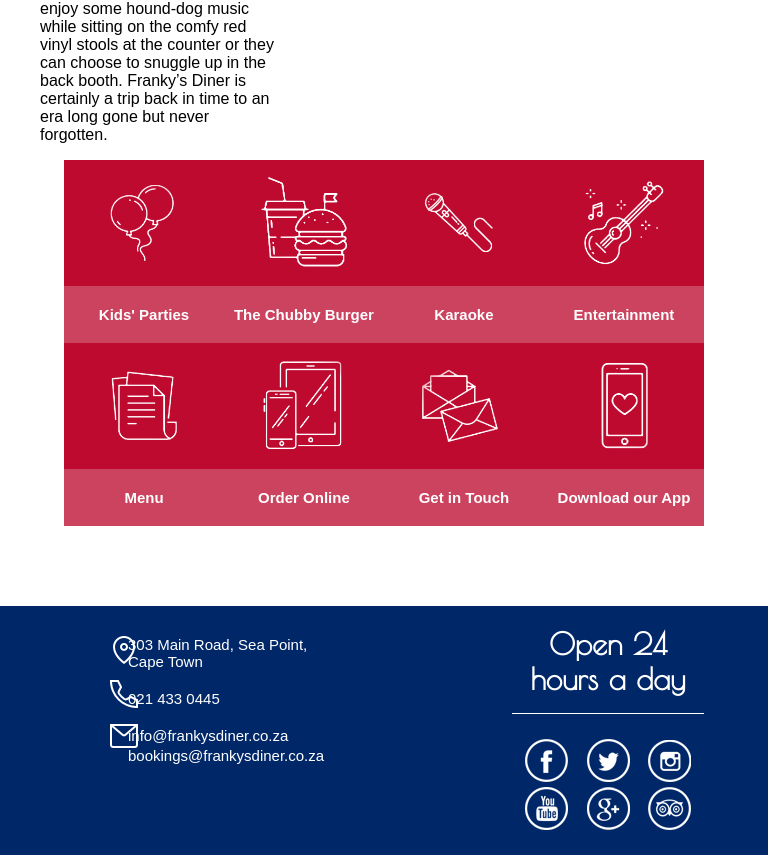
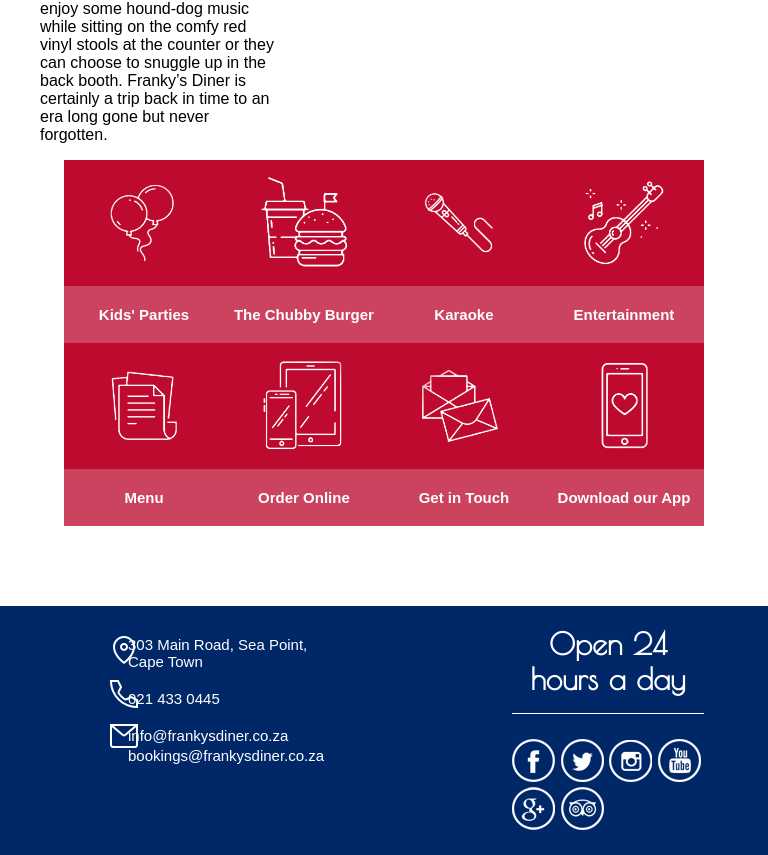
Before and after one commit to fernabraham/frankys_diner, a plain HTML site: page index.html in a window 768 px wide. Shown: the part 733-1588 px from the top of the page. Drawn offline with Linux system fonts and the light colour scheme.

Commit message:
interaction begining of week 5

```diff
--- a/css/style.css
+++ b/css/style.css
@@ -248,6 +248,7 @@
 
     .social_media_button {
       padding: 0 5px 0 5px;
+      margin-left: 0px;
     }
 
   }
@@ -295,4 +296,8 @@
       font-size: 15px;
     }
 
+    .social_media_button {
+      margin-left: 0px;
+    }
+
 }
```
Also changed, not shown: 1 other file.
